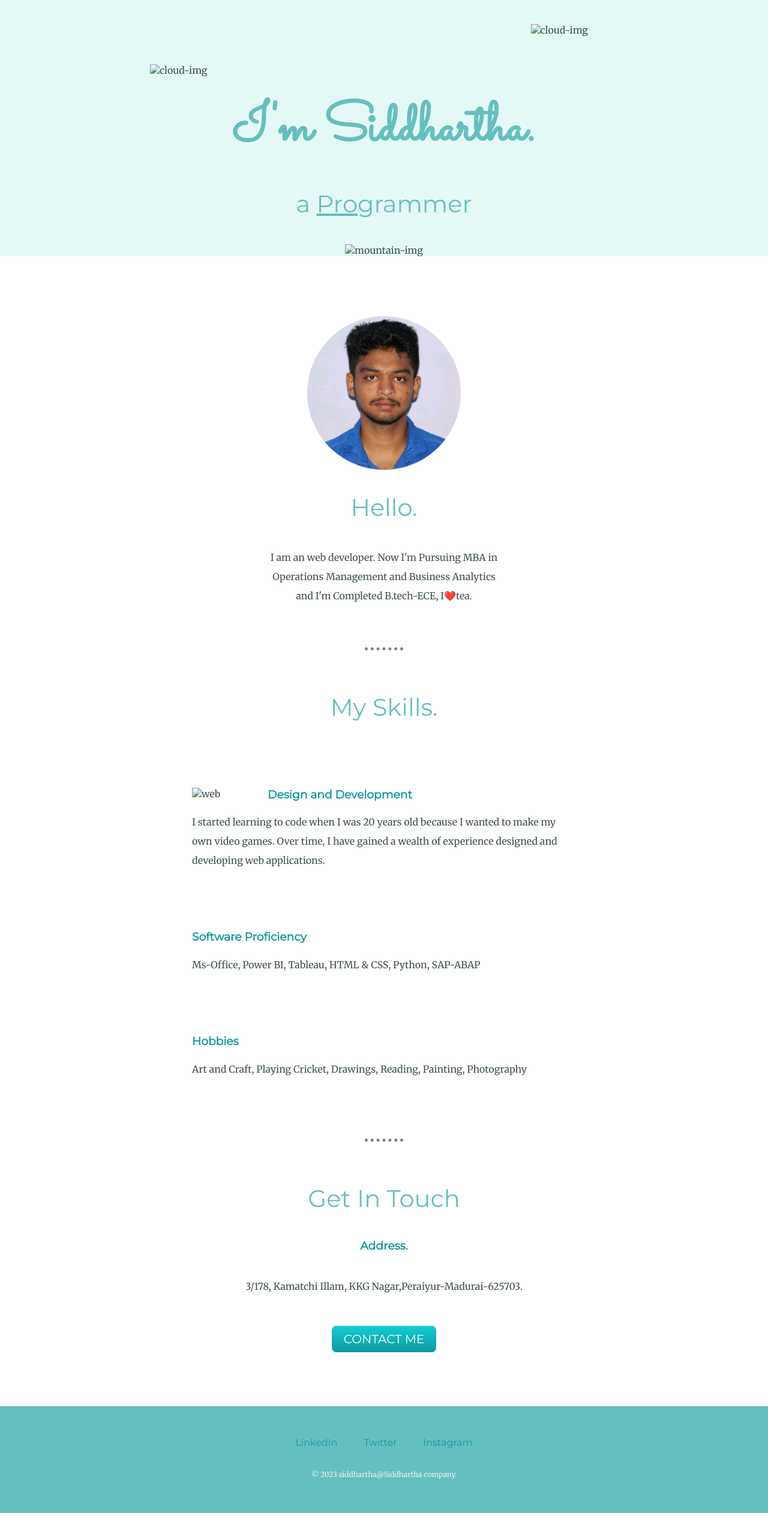
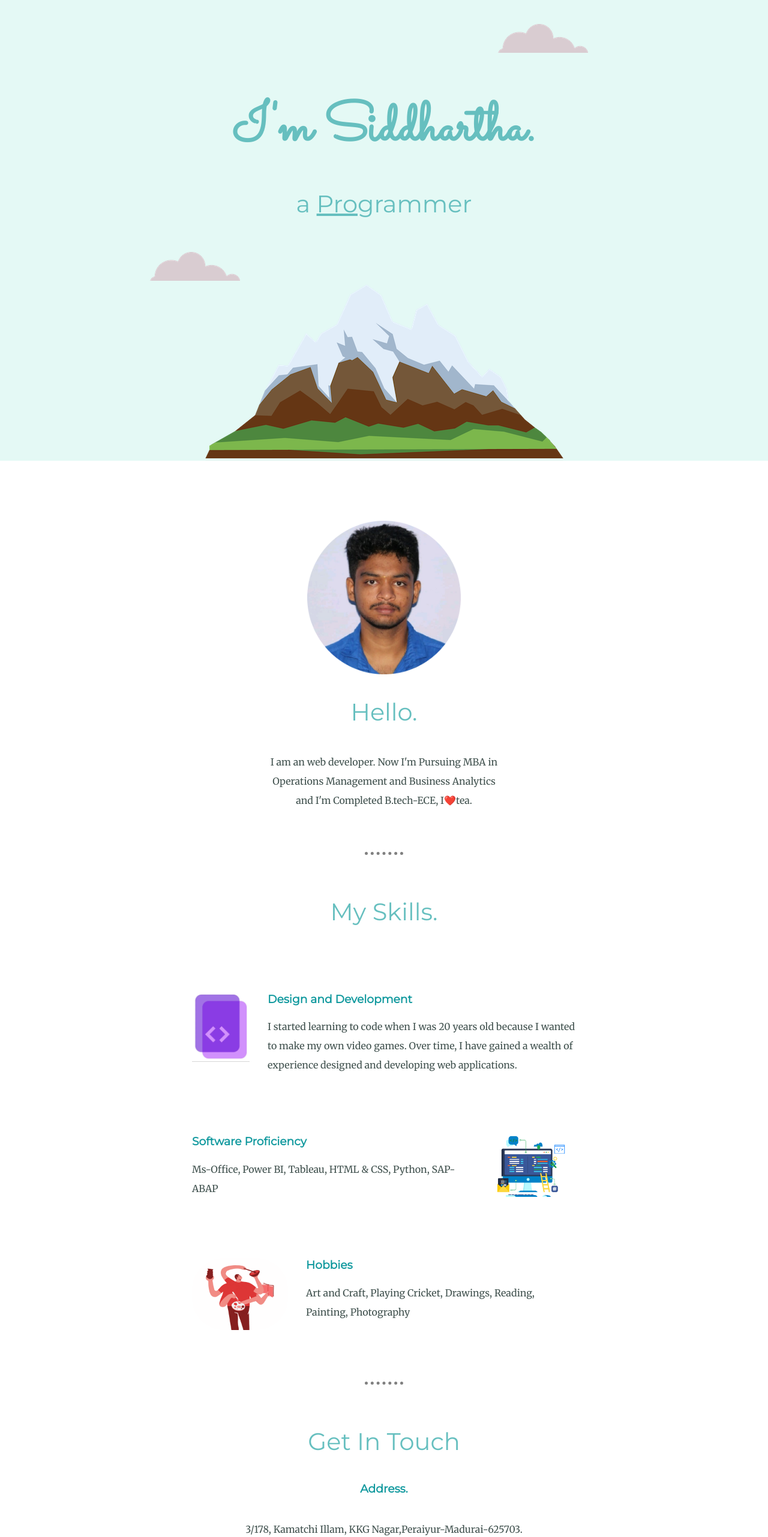
Before and after one commit to SIDDHARTHA2310/siddhuwebsite, a plain HTML site: page index.html in a window 1280 px wide. Shown: the top 2562 px of the page at 60% size. Before the commit the page ends 2522 px from the top, so only its background shows below. Drawn offline with Linux system fonts and the light colour scheme; files that its build step writes are made by us from their sources; files whose address does not match are found by name.

Commit message:
Update index.html

```diff
--- a/index.html
+++ b/index.html
@@ -3,7 +3,7 @@
 <head>
     <meta charset="UTF-8">
     <title>Siddhartha T</title>
-    <link rel="stylesheet" href="css/styles.css">
+    <link rel="stylesheet" href="styles.css">
     <link rel="icon" href="favicon (2).ico">
     <link rel="preconnect" href="https://fonts.googleapis.com">
     <link rel="preconnect" href="https://fonts.gstatic.com" crossorigin>
@@ -11,15 +11,15 @@
 </head>
 <body>
     <div class="top-container">
-        <img class="top-cloud" src="images/cloud.png" alt="cloud-img">
+        <img class="top-cloud" src="cloud.png" alt="cloud-img">
         <h1>I'm Siddhartha.</h1>
         <h2>a <span class="pro">Pro</span>grammer</h2>
-        <img class="bottom-cloud" src="images/cloud.png" alt="cloud-img">
-        <img src="images/mountain.png" alt="mountain-img">
+        <img class="bottom-cloud" src="cloud.png" alt="cloud-img">
+        <img src="mountain.png" alt="mountain-img">
     </div>
     <div class="middle-container">
         <div class="profile">
-          <img class="photo" src="C:\Users\siddh\Pictures\angela web development\website\images\siddhu.png" alt="siddhu photo">
+          <img class="photo" src="siddhu.png" alt="siddhu photo">
           <h2>Hello.</h2>
           <p class="intro">I am an web developer. Now I'm Pursuing MBA in Operations Management and Business Analytics and I'm Completed B.tech-ECE, I❤️tea.</p>
         </div>
@@ -27,17 +27,17 @@
         <div class="skills">
           <h2>My Skills.</h2>
           <div class="skill-row">
-            <img class="gif" src="images/ss.webp" alt="web">
+            <img class="gif" src="ss.webp" alt="web">
             <h3>Design and Development</h3>
             <p>I started learning to code when I was 20 years old because I wanted to make my own video games. Over time, I have gained a wealth of experience designed and developing web applications.</p>
           </div>
           <div class="skill-row">
-            <img class="soft" src="images/web.gif" alt="">
+            <img class="soft" src="web.gif" alt="">
             <h3>Software Proficiency</h3>
             <p>Ms-Office, Power BI, Tableau, HTML & CSS, Python, SAP-ABAP </p>
           </div>
           <div class="skill-row">
-            <img class="Hobbies" src="images/hobbies1.gif" alt="">
+            <img class="Hobbies" src="hobbies1.gif" alt="">
             <h3>Hobbies</h3>
             <p>Art and Craft, Playing Cricket, Drawings, Reading, Painting, Photography</p>
           </div>
```
